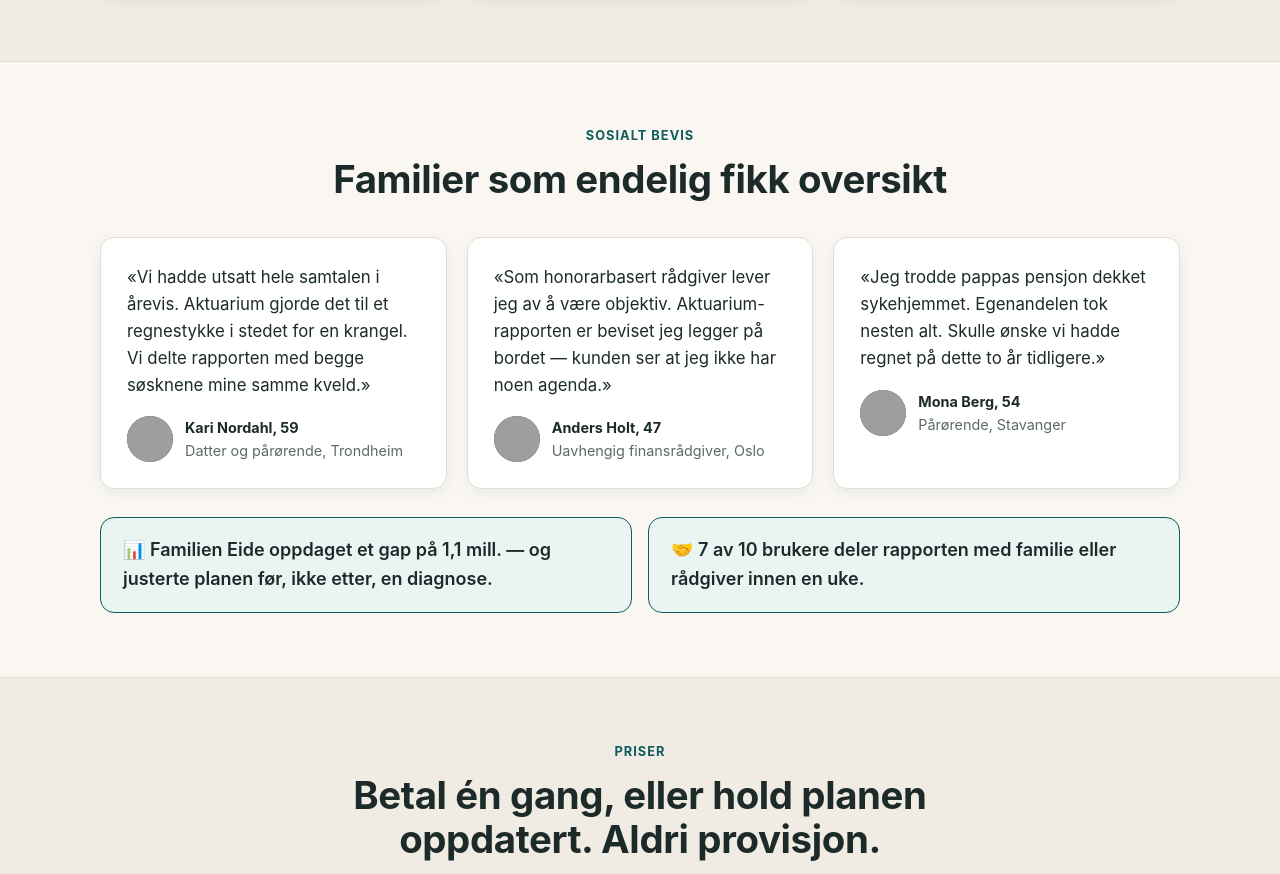
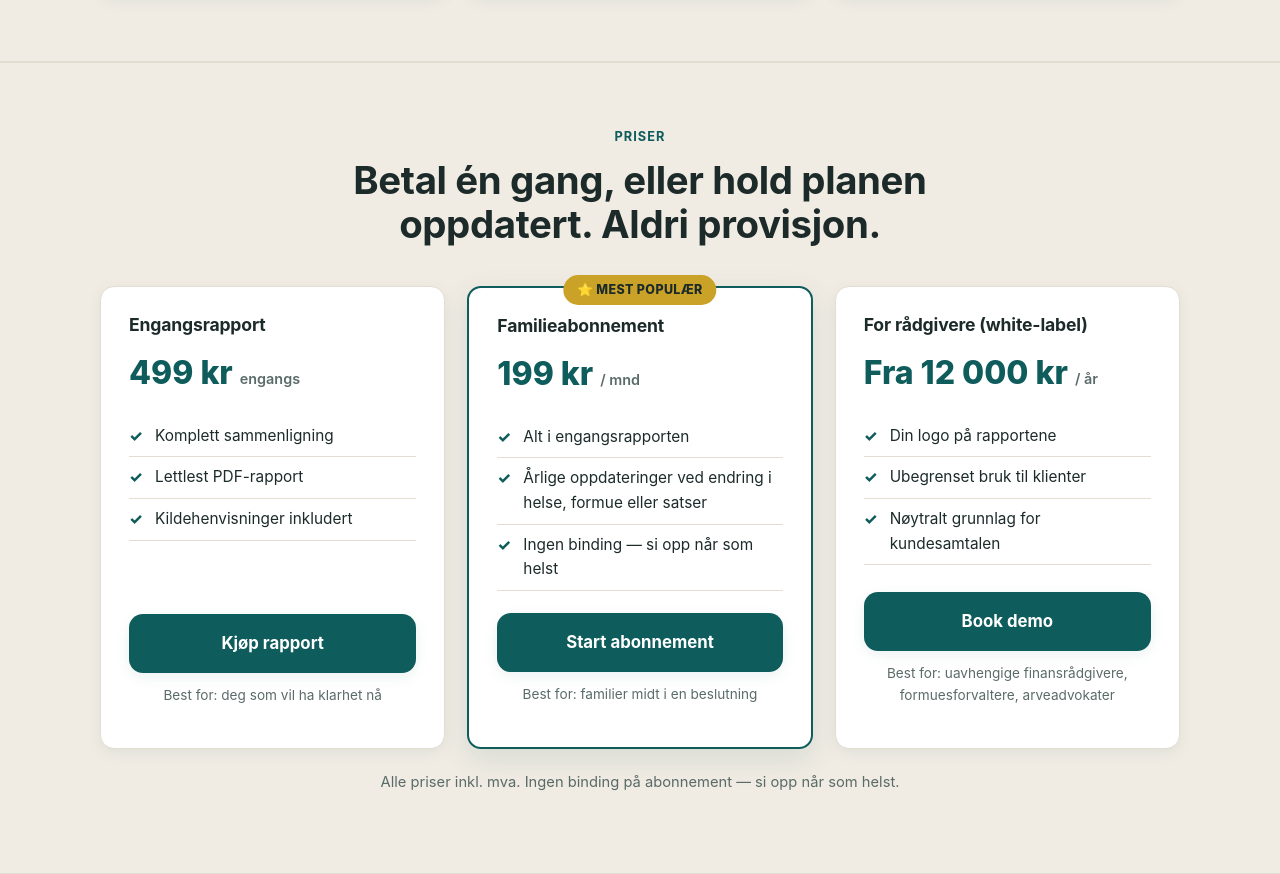
Before and after one commit to Sporg-no/aktuarium, a plain HTML site: page index.html in a window 1280 px wide. Shown: the part 4700-5574 px from the top of the page. Drawn offline with Linux system fonts and the light colour scheme; grey boxes are pictures that could not be loaded.

Commit message:
Fjern sosialt bevis-seksjon (ingen reelle caser enda)
Fjerner hele «Familier som endelig fikk oversikt»-seksjonen med
testimonials og case-piller. Livsstilsfotoet i løsningsseksjonen beholdes.

Co-Authored-By: Claude Opus 4.8 <noreply@anthropic.com>
Claude-Session: https://claude.ai/code/session_01Hmtqp9KA7FKPhFSoAWHw4U

```diff
--- a/index.html
+++ b/index.html
@@ -512,43 +512,6 @@
   </div>
 </section>
 
-<!-- ===== SOCIAL PROOF ===== -->
-<section class="section" id="historier">
-  <div class="wrap">
-    <div class="sec-head sec-head--center">
-      <p class="eyebrow">Sosialt bevis</p>
-      <h2>Familier som endelig fikk oversikt</h2>
-    </div>
-    <div class="grid-3" style="margin-top:36px">
-      <div class="quote-card">
-        <blockquote>«Vi hadde utsatt hele samtalen i årevis. Aktuarium gjorde det til et regnestykke i stedet for en krangel. Vi delte rapporten med begge søsknene mine samme kveld.»</blockquote>
-        <div class="person">
-          <img class="avatar" loading="lazy" src="https://d8j0ntlcm91z4.cloudfront.net/user_3FInrOHESTPmk3vM3KToAq9TBNI/hf_20260618_115450_8bd7efa7-144e-4ccc-8f63-42df6682ea5a_min.webp" alt="Kari Nordahl" />
-          <div class="meta"><strong>Kari Nordahl, 59</strong><span>Datter og pårørende, Trondheim</span></div>
-        </div>
-      </div>
-      <div class="quote-card">
-        <blockquote>«Som honorarbasert rådgiver lever jeg av å være objektiv. Aktuarium-rapporten er beviset jeg legger på bordet — kunden ser at jeg ikke har noen agenda.»</blockquote>
-        <div class="person">
-          <img class="avatar" loading="lazy" src="https://d8j0ntlcm91z4.cloudfront.net/user_3FInrOHESTPmk3vM3KToAq9TBNI/hf_20260618_115452_bfb69d8e-8728-474b-95ba-c71cda5eb3c5_min.webp" alt="Anders Holt" />
-          <div class="meta"><strong>Anders Holt, 47</strong><span>Uavhengig finansrådgiver, Oslo</span></div>
-        </div>
-      </div>
-      <div class="quote-card">
-        <blockquote>«Jeg trodde pappas pensjon dekket sykehjemmet. Egenandelen tok nesten alt. Skulle ønske vi hadde regnet på dette to år tidligere.»</blockquote>
-        <div class="person">
-          <img class="avatar" loading="lazy" src="https://d8j0ntlcm91z4.cloudfront.net/user_3FInrOHESTPmk3vM3KToAq9TBNI/hf_20260618_115454_f05823a8-4756-4130-b5e9-eca6f21c7279_min.webp" alt="Mona Berg" />
-          <div class="meta"><strong>Mona Berg, 54</strong><span>Pårørende, Stavanger</span></div>
-        </div>
-      </div>
-    </div>
-    <div class="proof-extra">
-      <div class="proof-pill">📊 Familien Eide oppdaget et gap på 1,1 mill. — og justerte planen før, ikke etter, en diagnose.</div>
-      <div class="proof-pill">🤝 7 av 10 brukere deler rapporten med familie eller rådgiver innen en uke.</div>
-    </div>
-  </div>
-</section>
-
 <!-- ===== PRICING ===== -->
 <section class="section" id="priser" style="background:var(--grey-strip); border-top:1px solid var(--line); border-bottom:1px solid var(--line)">
   <div class="wrap">
```
